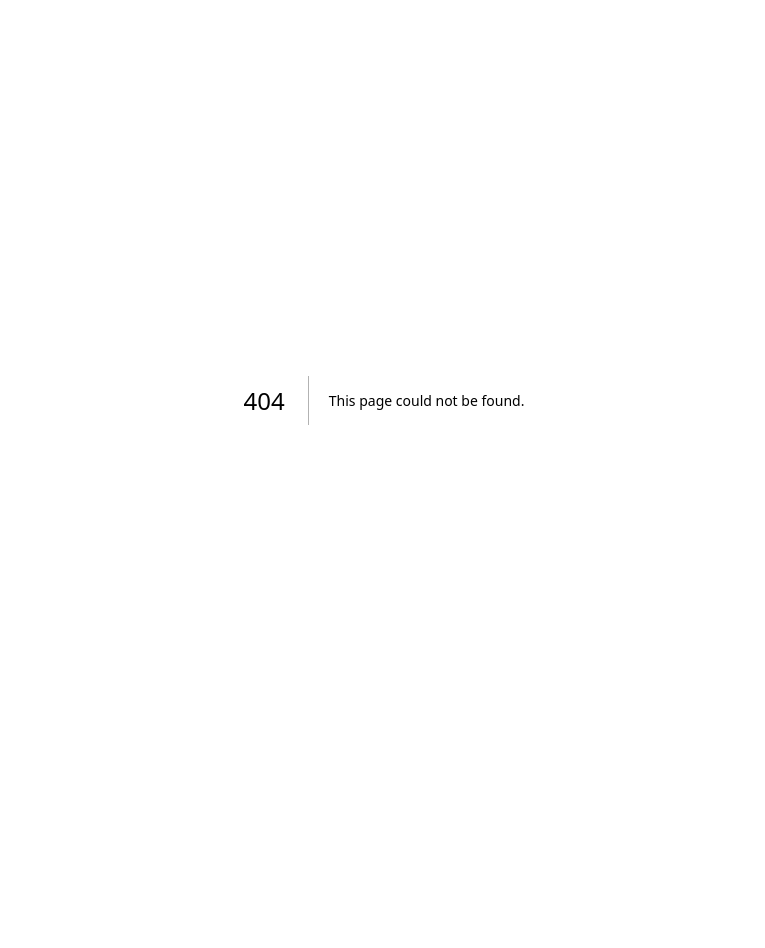
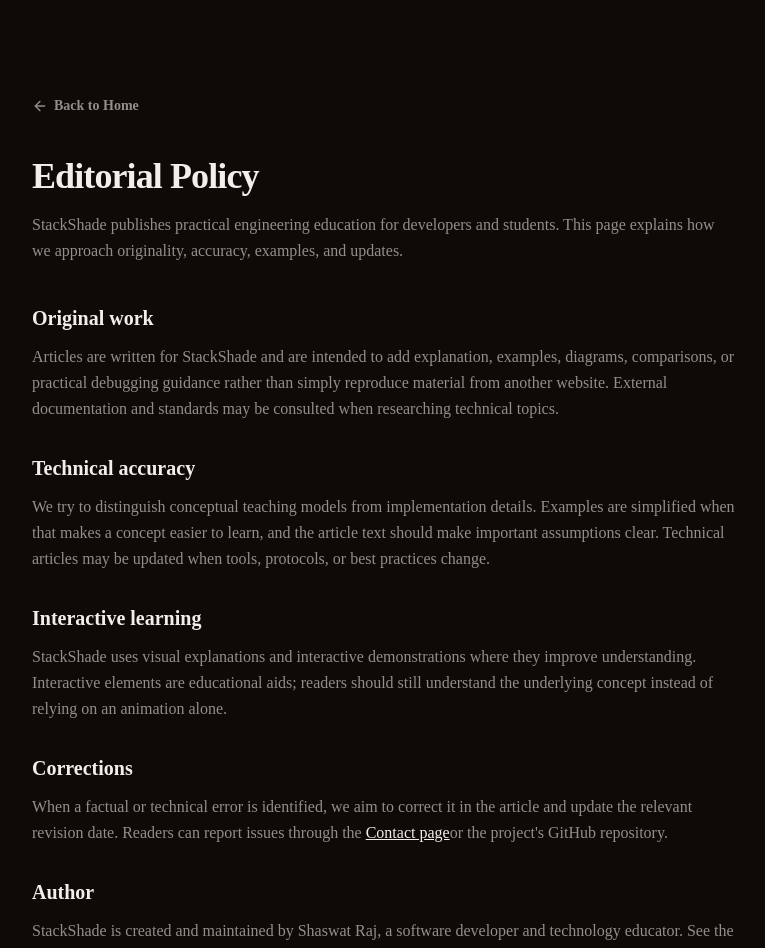
Before and after one commit to stack-shade/stack-shade.github.io, a Next.js app: page /editorial-policy in a window 1280 px wide. Before the commit this address had no page. Shown: the top 948 px of the page, without its empty margins (256-1021 px from the left). Before the commit the page ends 800 px from the top, so only its background shows below. Built offline with nearby package versions, Linux system fonts and the light colour scheme.

Commit message:
Add StackShade editorial policy for transparency

```diff
--- /dev/null
+++ b/src/app/editorial-policy/page.tsx
@@ -0,0 +1,84 @@
+import type { Metadata } from "next";
+import Link from "next/link";
+import { ArrowLeft } from "lucide-react";
+import { buttonVariants } from "@/components/ui/button";
+
+export const metadata: Metadata = {
+  title: "Editorial Policy — StackShade",
+  description: "How StackShade researches, writes, reviews, and updates its engineering education content.",
+  alternates: { canonical: "https://stack-shade.github.io/editorial-policy" },
+  robots: { index: true, follow: true },
+};
+
+export default function EditorialPolicyPage() {
+  return (
+    <main className="min-h-screen max-w-3xl mx-auto px-4 sm:px-6 lg:px-8 py-16 md:py-24">
+      <Link href="/" className="inline-flex items-center text-sm font-semibold text-muted-foreground hover:text-foreground mb-10">
+        <ArrowLeft className="w-4 h-4 mr-1.5" /> Back to Home
+      </Link>
+
+      <h1 className="text-3xl sm:text-4xl font-extrabold tracking-tight mb-4">Editorial Policy</h1>
+      <p className="text-muted-foreground leading-relaxed mb-10">
+        StackShade publishes practical engineering education for developers and students.
+        This page explains how we approach originality, accuracy, examples, and updates.
+      </p>
+
+      <div className="space-y-8 text-muted-foreground leading-relaxed">
+        <section>
+          <h2 className="text-xl font-bold text-foreground mb-3">Original work</h2>
+          <p>
+            Articles are written for StackShade and are intended to add explanation,
+            examples, diagrams, comparisons, or practical debugging guidance rather than
+            simply reproduce material from another website. External documentation and
+            standards may be consulted when researching technical topics.
+          </p>
+        </section>
+
+        <section>
+          <h2 className="text-xl font-bold text-foreground mb-3">Technical accuracy</h2>
+          <p>
+            We try to distinguish conceptual teaching models from implementation details.
+            Examples are simplified when that makes a concept easier to learn, and the
+            article text should make important assumptions clear. Technical articles may
+            be updated when tools, protocols, or best practices change.
+          </p>
+        </section>
+
+        <section>
+          <h2 className="text-xl font-bold text-foreground mb-3">Interactive learning</h2>
+          <p>
+            StackShade uses visual explanations and interactive demonstrations where they
+            improve understanding. Interactive elements are educational aids; readers
+            should still understand the underlying concept instead of relying on an
+            animation alone.
+          </p>
+        </section>
+
+        <section>
+          <h2 className="text-xl font-bold text-foreground mb-3">Corrections</h2>
+          <p>
+            When a factual or technical error is identified, we aim to correct it in the
+            article and update the relevant revision date. Readers can report issues
+            through the <Link href="/contact" className="underline text-foreground">Contact page</Link>
+            or the project's GitHub repository.
+          </p>
+        </section>
+
+        <section>
+          <h2 className="text-xl font-bold text-foreground mb-3">Author</h2>
+          <p>
+            StackShade is created and maintained by Shaswat Raj, a software developer and
+            technology educator. See the <Link href="/about" className="underline text-foreground">About page</Link>
+            for the creator profile and links to related work.
+          </p>
+        </section>
+      </div>
+
+      <div className="mt-12">
+        <Link href="/blog" className={buttonVariants({ variant: "outline" })}>
+          Explore the engineering blog
+        </Link>
+      </div>
+    </main>
+  );
+}
```
